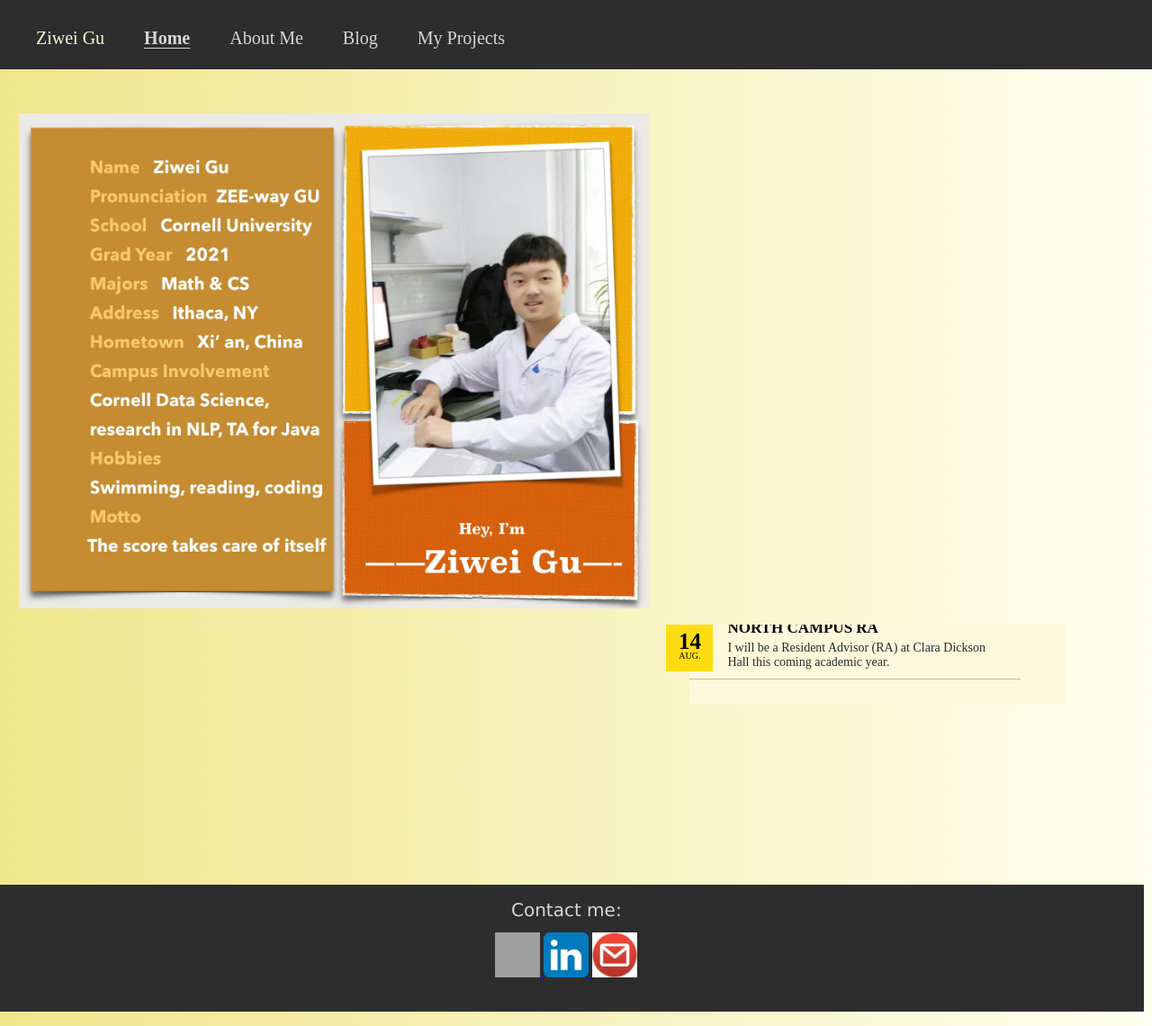
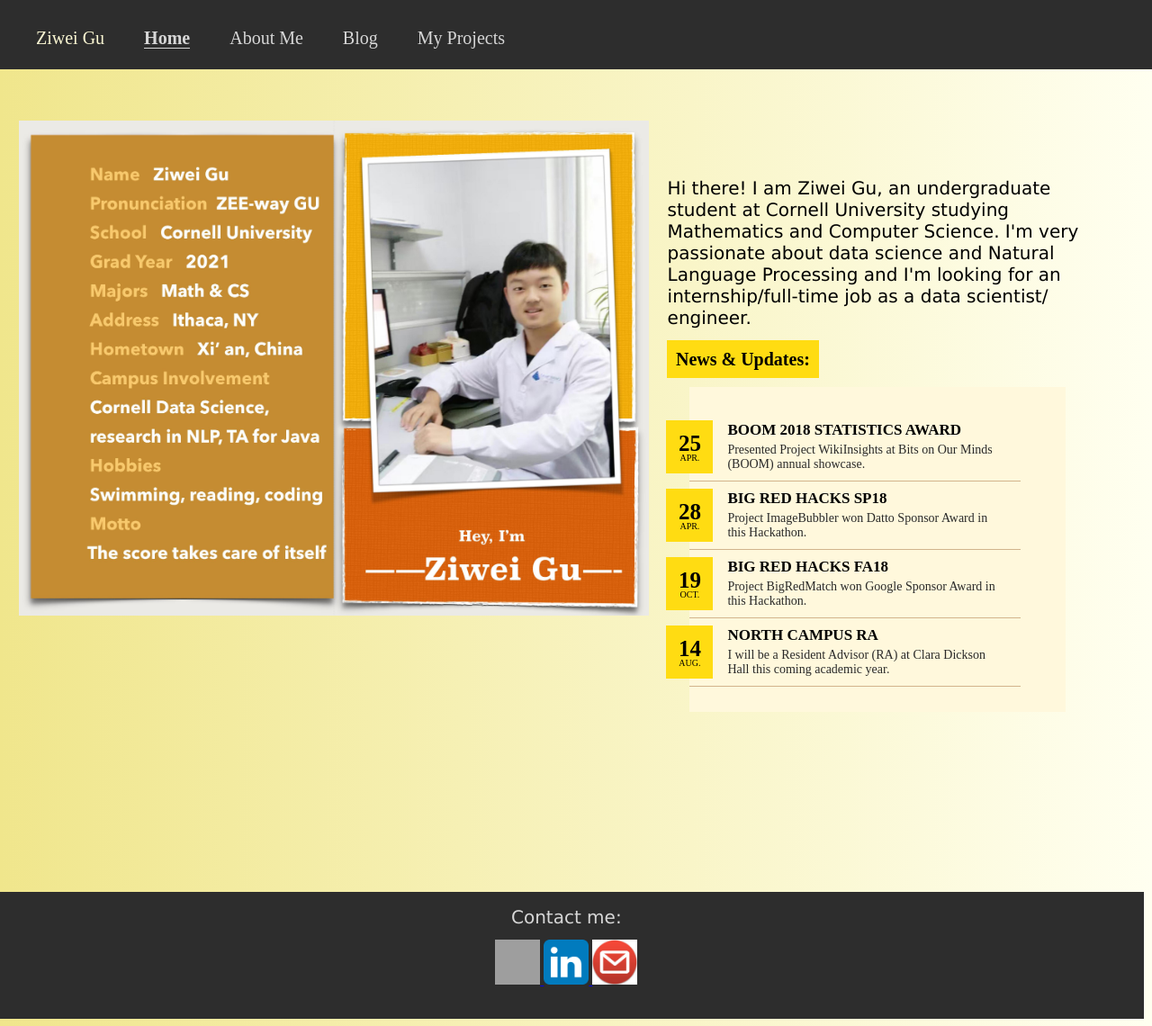
Before and after one commit to ZiweiGu/ZiweiGu.github.io, a Jekyll site: the page built from index.html, in a window 1280 px wide and 1140 px high. Shown: the whole window at 90% size. Built offline with Jekyll 4.4.1, drawn with Linux system fonts in a browser that asks for light colours; grey boxes are pictures that could not be loaded.

Commit message:
Solve overlapping problem

```diff
--- a/assets/css/styles.scss
+++ b/assets/css/styles.scss
@@ -238,7 +238,7 @@
 	text-decoration: underline;
 }
 
-#rightside_wrapper {
+#main_wrapper {
 	overflow:scroll;
 }
 
--- a/index.html
+++ b/index.html
@@ -2,11 +2,11 @@
 title: Home
 ---
 <!-- <h1>{{ "Hey, I'm Ziwei Gu" }}</h1> -->
+<div id="main_wrapper">
+   <div class="img-with-text">
+      <img src="/assets/images/poster_new.jpg" height="550" width="700" alt="A poster of me"><br>
+   </div>
 
-<div class="img-with-text">
-   <img src="/assets/images/poster_new.jpg" height="550" width="700" alt="A poster of me"><br>
-</div>
-<div id="rightside_wrapper">
    <div id="club_description">
       <p id="basic">Hi there! I am Ziwei Gu, an undergraduate student at Cornell University studying Mathematics and
          Computer Science.
```
